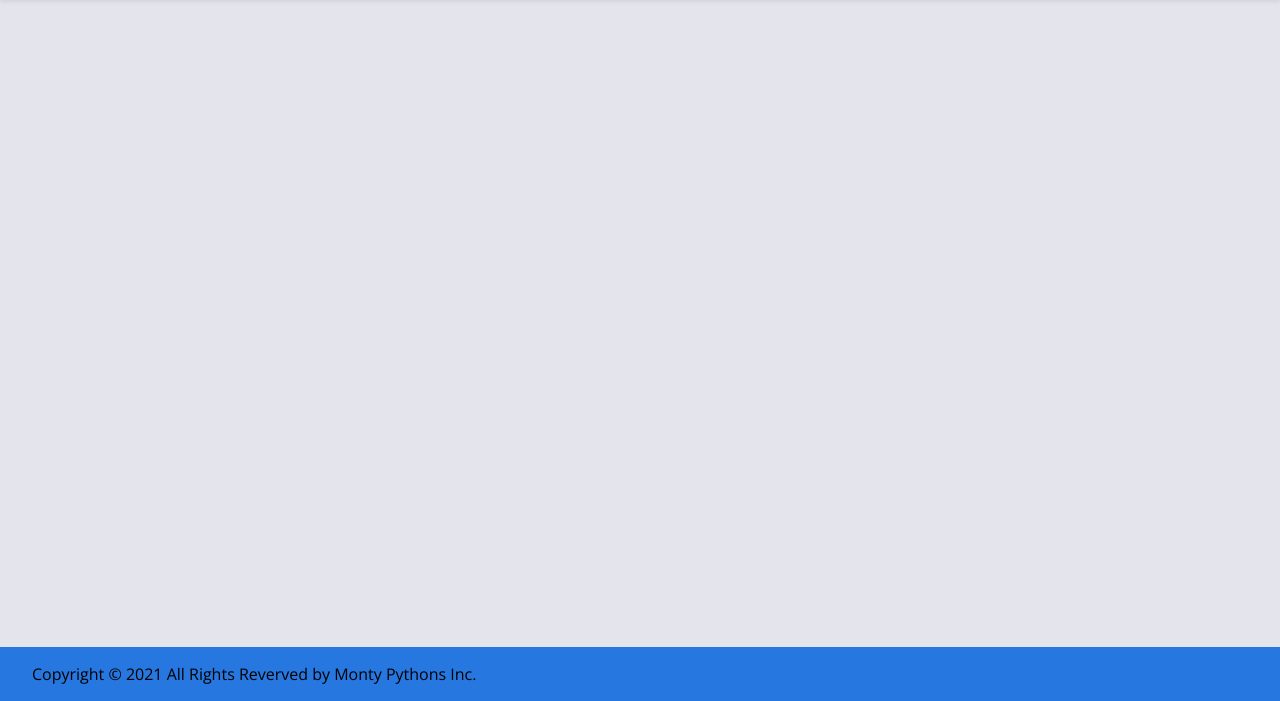
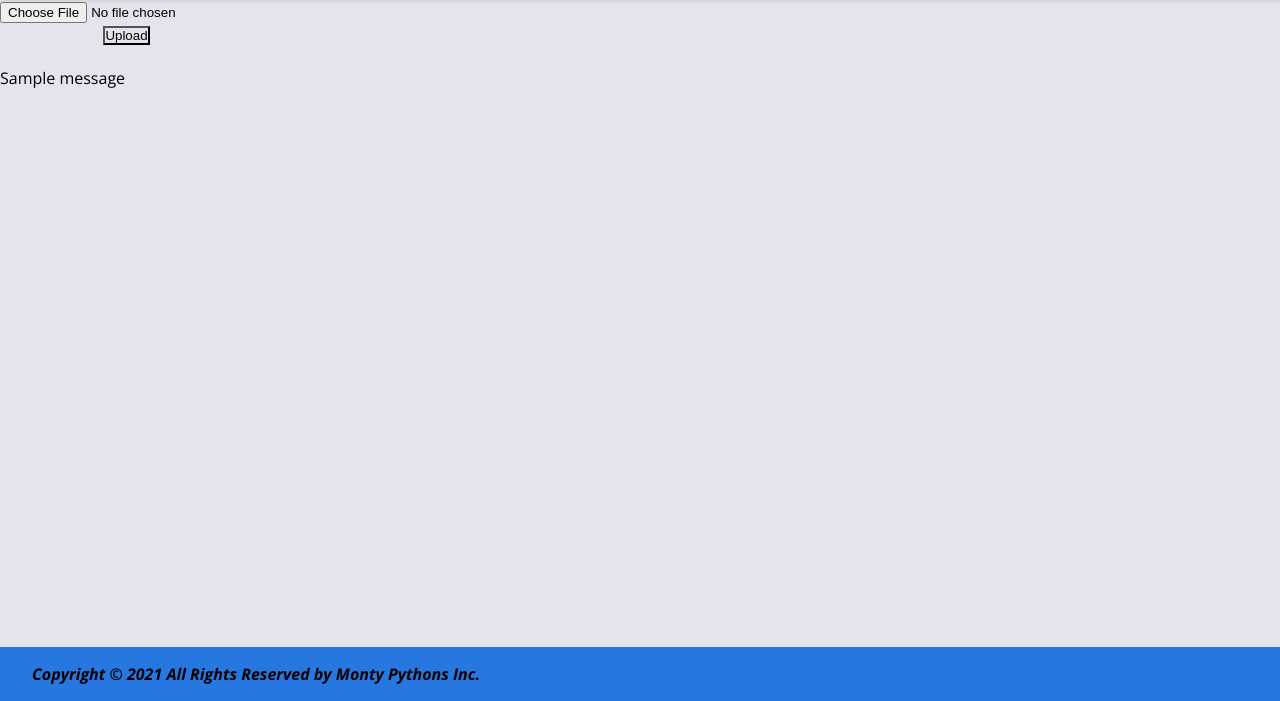
Before and after one commit to rydooper/AAD-Repo, a Flask app: page /manage in a window 1280 px wide. Shown: the part 99-800 px from the top of the page. Run offline with Flask 2, Linux system fonts and the light colour scheme; the visitor is signed in with stand-in values (Sample User, id 1); one stand-in notice (Sample message) is shown.

Commit message:
Added file upload system for managment page

```diff
--- a/WebApp/application/__init__.py
+++ b/WebApp/application/__init__.py
@@ -3,3 +3,6 @@ from flask import Flask
 app = Flask(__name__)
 
 from application import routes
+
+UPLOAD_FOLDER = './uploads/'
+app.config['UPLOAD_FOLDER'] = UPLOAD_FOLDER
--- a/WebApp/application/routes.py
+++ b/WebApp/application/routes.py
@@ -1,12 +1,21 @@
 from application import app
 import secrets
-from flask import Flask, render_template, redirect, url_for, request, session
-import sys
+from flask import Flask, get_flashed_messages, render_template, redirect, send_from_directory, url_for, request, session, flash
+from werkzeug.utils import secure_filename
+import sys, os
+
+ALLOWED_EXTENSIONS = {'txt', 'csv'}
 
 sys.path.insert(1, '../DesktopApp/')
 from fridge_db import login as dbLogin
 
+
 app.secret_key = secrets.token_hex()
+
+#from flask docs
+def allowed_file(filename):
+    return '.' in filename and \
+        filename.rsplit('.', 1)[1].lower() in ALLOWED_EXTENSIONS
 
 @app.route('/')
 @app.route('/home')
@@ -25,6 +34,7 @@ def login():
     error = None
     if request.method == 'POST':
         print(dbLogin(request.form['username'], request.form['password']))
+        #replace this
         if request.form['username'] != 'admin' or request.form['password'] != 'admin':
             error = 'Invalid Credentials. Please try again.'
         else:
@@ -32,8 +42,23 @@ def login():
             return redirect(url_for('manage'))
     return render_template('login.html', error=error)
 
-@app.route('/manage')
+@app.route('/manage', methods=['GET', 'POST'])
 def manage():
     if "username" not in session:
         return redirect(url_for('login'))
+    if request.method == 'POST':
+        if 'file' not in request.files:
+            flash('No file part')
+            return redirect(request.url)
+        file = request.files['file']
+
+        if file.filename == '':
+            flash ('No selected file')
+            return redirect(request.url)
+
+        if file and allowed_file(file.filename):
+            #secure filename prevents filename uploads that could compromise server
+            filename = secure_filename(file.filename)
+            file.save(os.path.join(app.config['UPLOAD_FOLDER'], filename))
+            flash("File successfully uploaded")
     return render_template("manage.html")
--- a/WebApp/application/static/css/main.css
+++ b/WebApp/application/static/css/main.css
@@ -6,9 +6,15 @@
     --transition: 0.5s;
 }
 
-.login{
+.login {
     display: table;
     width: 100%;
+}
+
+.manage {
+    display: table;
+    text-align: center;
+    vertical-align: auto;
 }
 
 #login{
@@ -35,6 +41,7 @@ footer {
     background: var(--primary-colour);
     align-content: center;
     padding: 1rem 2rem;
+    font-style: italic;
 }
 
 footer p{
@@ -78,5 +85,7 @@ body {
 }
 
 button {
+    margin-top: 0.2rem;
     font-weight: bold;
+    padding: 0.2rem;
 }
--- a/WebApp/application/templates/includes/footer.html
+++ b/WebApp/application/templates/includes/footer.html
@@ -1,3 +1,3 @@
 <footer>
-    <p> Copyright &copy; 2021 All Rights Reverved by Monty Pythons Inc. </p>
+    <p> Copyright &copy; 2021 All Rights Reserved by Monty Pythons Inc. </p>
 </footer>
--- a/WebApp/application/templates/login.html
+++ b/WebApp/application/templates/login.html
@@ -4,13 +4,16 @@
     <div class="login">
         <form action="" method="post" id="login">
             <label for="username"><b>Username: </b></label>
+            <br>
             <input type="text" placeholder="Enter Username" name="username" value="{{request.form.username}}" required>
             <br>
             <label for="password"><b>Password: </b></label>
+            <br>
             <input type="password" placeholder="Enter Password" name="password" value="{{request.form.username}}" required>
             <br>
             <button type="submit">Login</button>
         </form>
+        <br>
         {% if error %}
             <p><strong>ERROR: </strong> {{ error }} </p>
         {% endif %}
--- a/WebApp/application/templates/manage.html
+++ b/WebApp/application/templates/manage.html
@@ -1,5 +1,22 @@
 {% extends "layout.html" %}
 {% block content %}
     <title> Management page </title>
+    <div class="manage">
+        <form method="post" enctype="multipart/form-data">
+            <input type="file" name="file">
+            <br>
+            <input type=submit value=Upload>
+        </form>
+    </div>
+    <br>
+    {% with messages = get_flashed_messages() %}
+    {% if messages %}
+        <ul class=flashes>
+        {% for message in messages %}
+        <li>{{ message }}</li>
+        {% endfor %}
+        </ul>
+    {% endif %}
+    {% endwith %}
     <!-- ADD DELIVERY MANAGEMENT HTML HERE -->
 {% endblock %}
```
Also changed, not shown: WebApp/uploads/test.txt (added).
